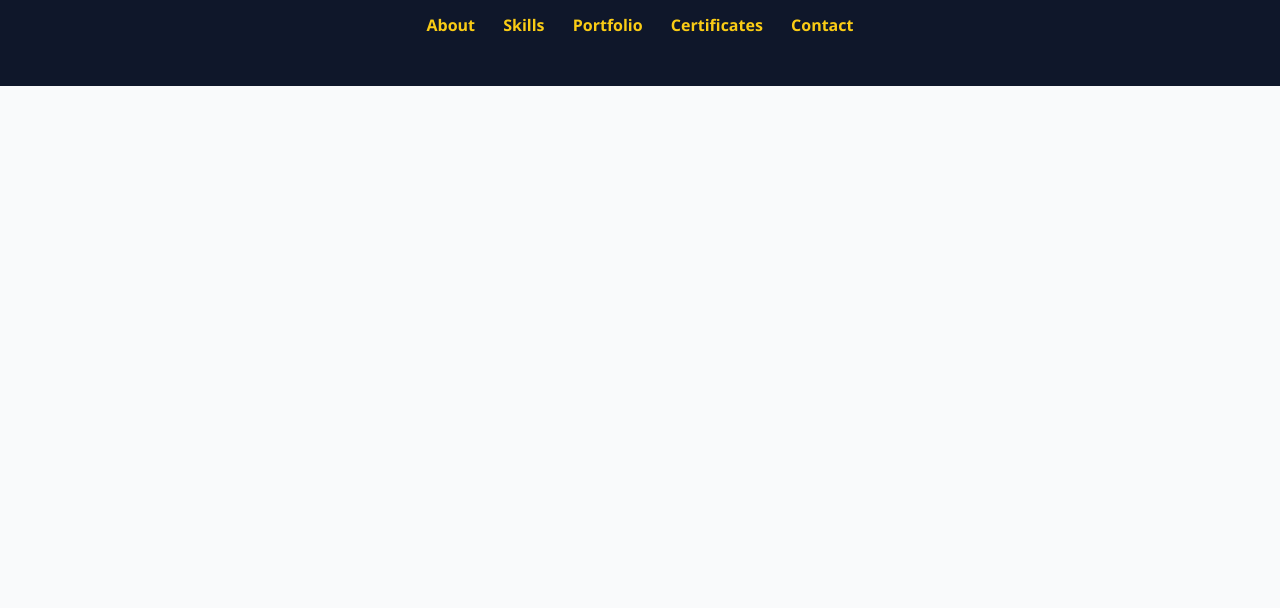
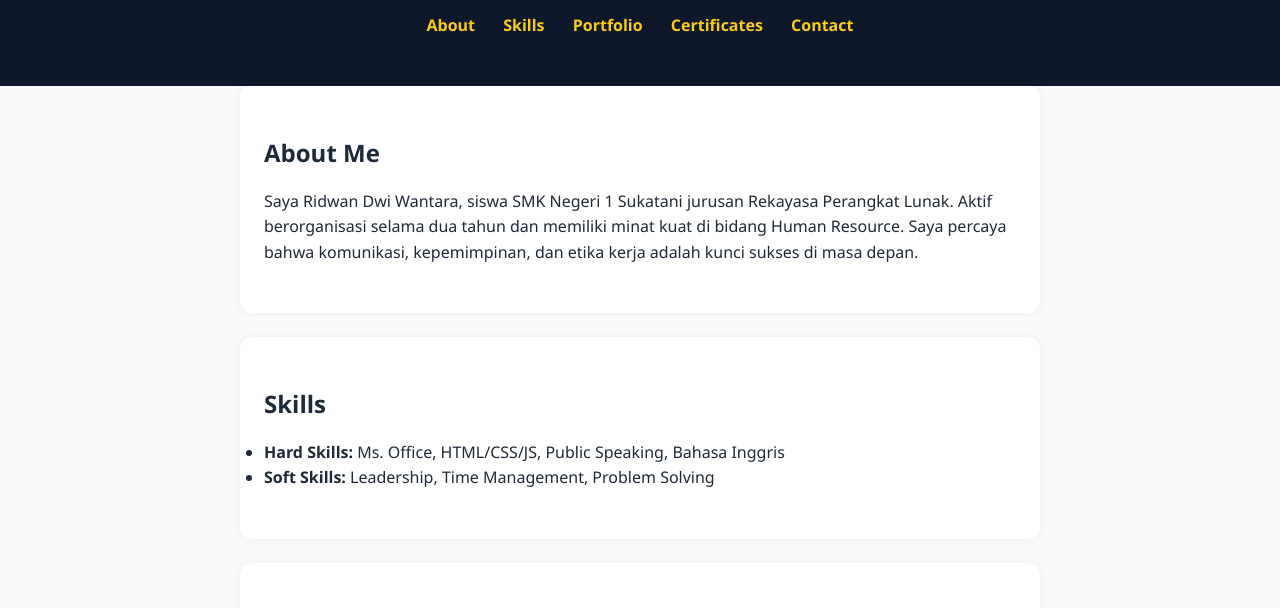
Before and after one commit to Luxuryne/ridwandwiwantara.github.io, a plain HTML site: page index.html in a window 1280 px wide. Shown: the part 149-757 px from the top of the page. Drawn offline with Linux system fonts and the light colour scheme.

Commit message:
Update index.html

```diff
--- a/index.html
+++ b/index.html
@@ -55,5 +55,26 @@
   <footer>
     <p>© 2025 Ridwan Dwi Wantara — Terima kasih sudah mengunjungi!</p>
   </footer>
+
+  <script>
+    const sections = document.querySelectorAll('section');
+    const options = {
+      threshold: 0.1
+    };
+
+    const reveal = (entries, observer) => {
+    entries.forEach(entry => {
+      if (entry.isIntersecting) {
+        entry.target.classList.add('reveal');
+        observer.unobserve(entry.target);
+        }
+      });
+    };
+
+    const observer = new IntersectionObserver(reveal, options);
+    sections.forEach(section => {
+      observer.observe(section);
+    });
+</script>
 </body>
 </html>
```
